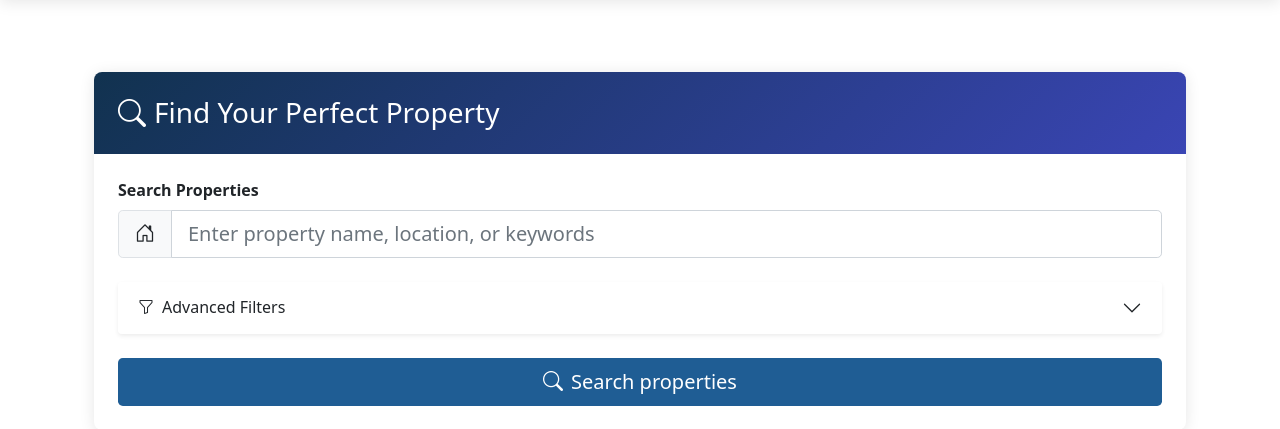
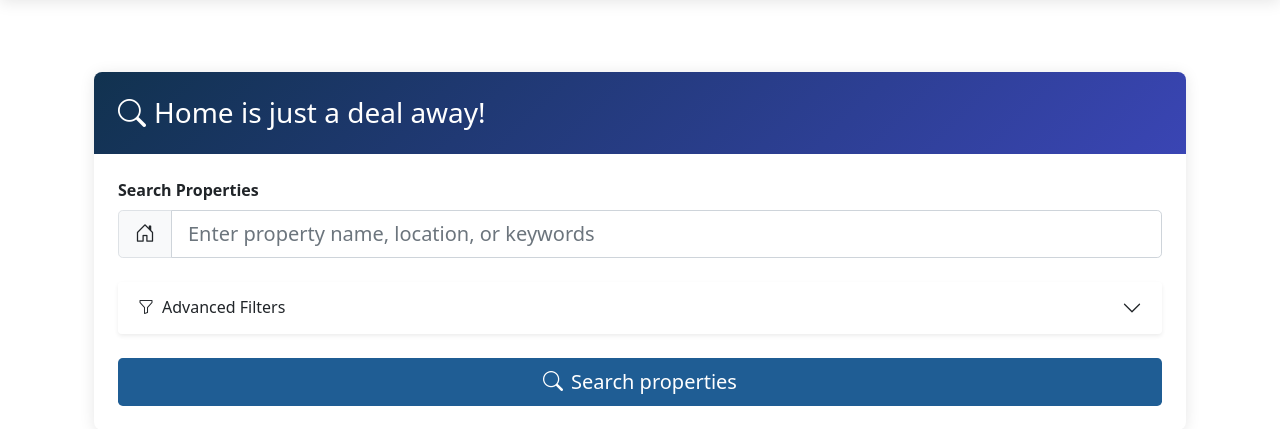
Before and after one commit to AmazingJuan/NextDoorDeals, a Django app: page / in a window 1280 px wide. Shown: the part 70-499 px from the top of the page. Run offline with Django 5.2, Linux system fonts and the light colour scheme; data that the repository does not hold is empty.

Commit message:
slogan update

```diff
--- a/property/admin.py
+++ b/property/admin.py
@@ -6,7 +6,6 @@ from .models import *
 admin.site.register(Property)
 admin.site.register(PropertyType)
 admin.site.register(City)
-admin.site.register(Province)
 admin.site.register(District)
 admin.site.register(Favourites)
 admin.site.register(Location)
--- a/property/templates/home.html
+++ b/property/templates/home.html
@@ -4,7 +4,7 @@
 {% load humanize %}
 
 {% block title %}
-<title>NextDoorDeals | Find Your Perfect Property</title>
+<title>NextDoorDeals | Home is just a deal away!</title>
 <meta name="description" content="Search and discover properties that match your needs on NextDoorDeals">
 {% endblock %}
 
@@ -168,7 +168,7 @@
         <div class="search-card card">
             <div class="search-header">
                 <h1 class="text-white h3 mb-0">
-                    <i class="bi bi-search me-2"></i>Find Your Perfect Property
+                    <i class="bi bi-search me-2"></i>Home is just a deal away!
                 </h1>
             </div>
             <div class="card-body p-4">
```
